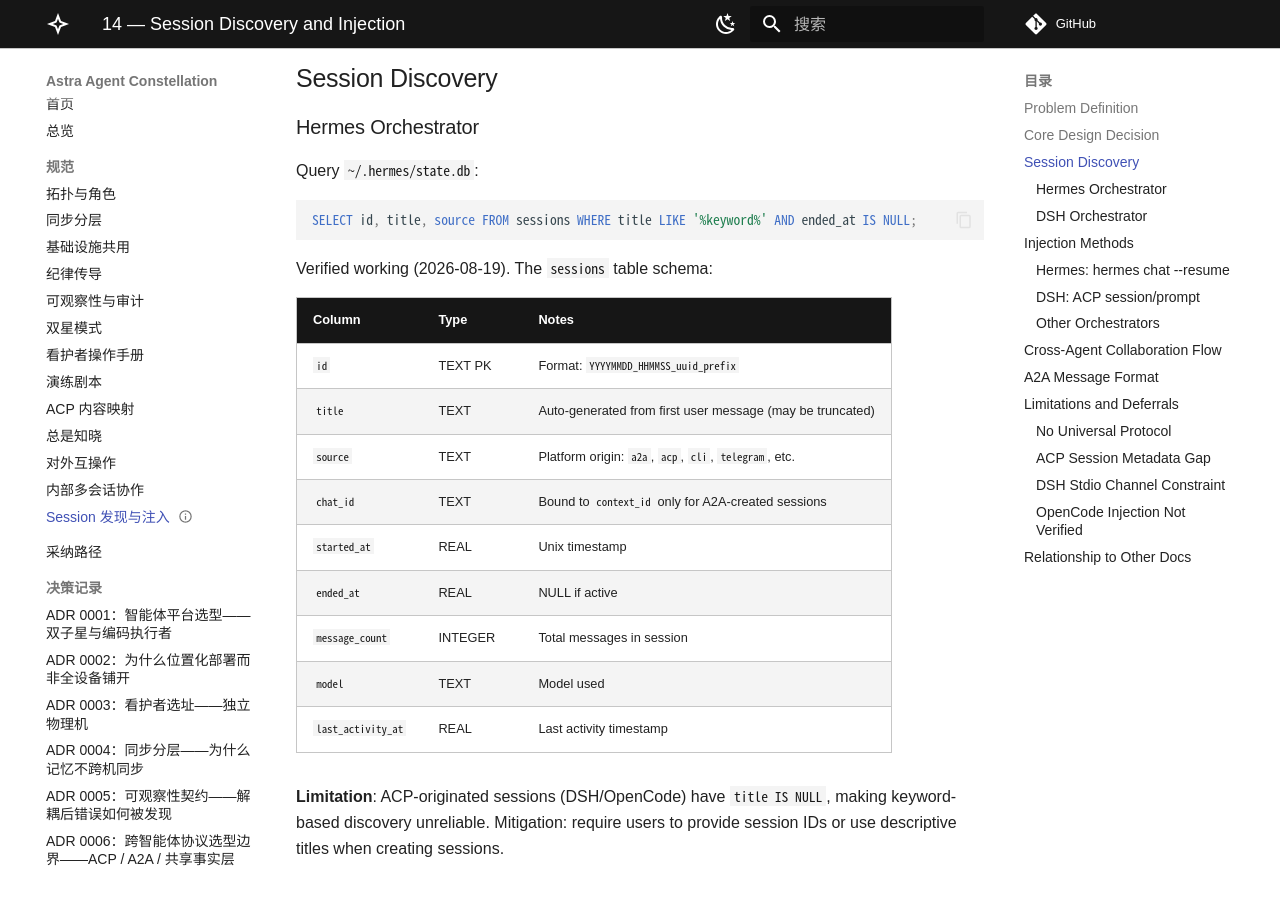
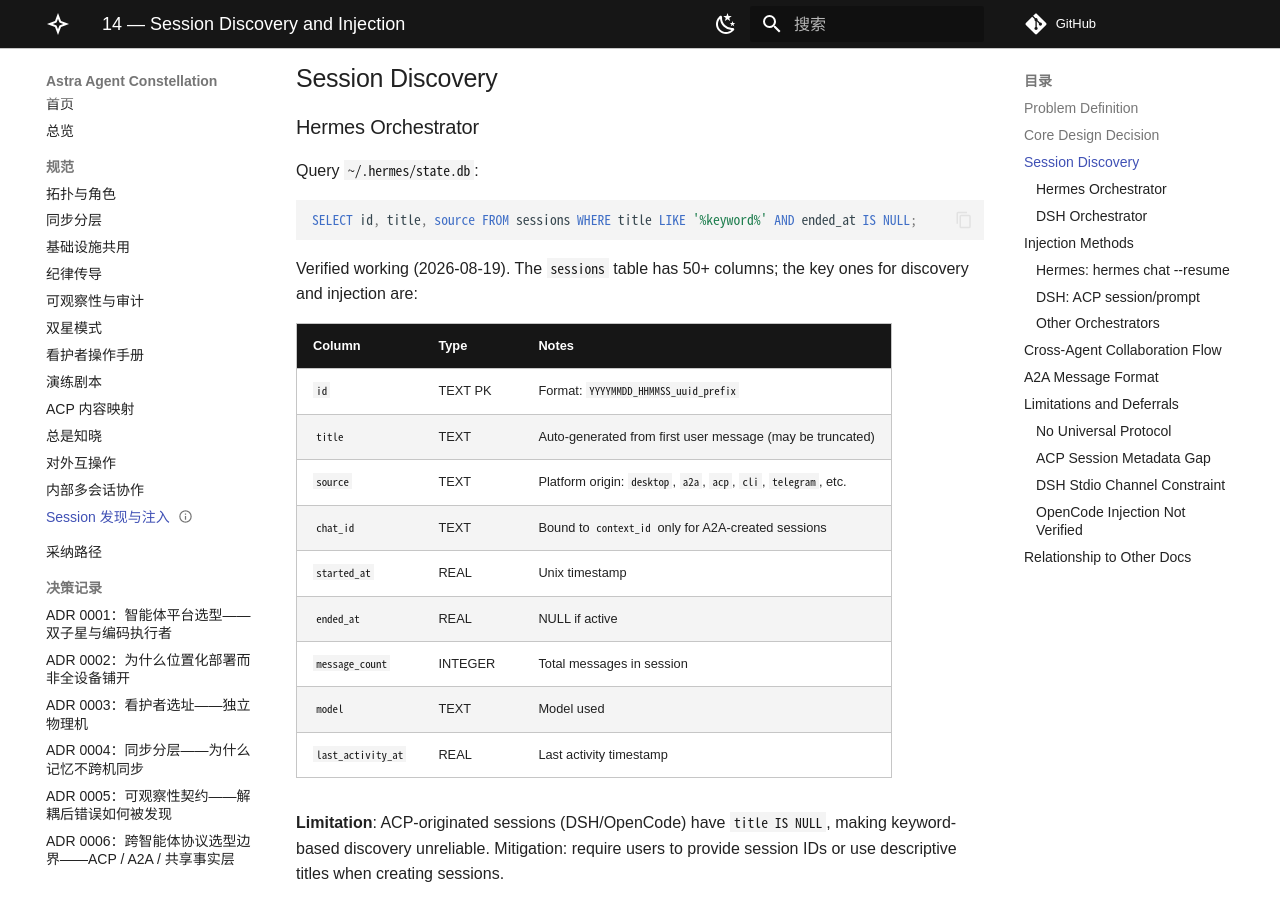
Before and after one commit to alrcatraz/astra-agent-constellation, an MkDocs documentation site: the page built from docs/14-session-discovery-and-injection.md, in a window 1280 px wide and 900 px high, scrolled down 723 px. Built offline with MkDocs 1.6.1 and Material for MkDocs 9.7.7, drawn with Linux system fonts in a browser that asks for light colours; comment, search, counter and statistics services are not loaded.

Commit message:
docs/14: schema correction (pre-analysis snapshot)

````diff
--- a/docs/14-session-discovery-and-injection.md
+++ b/docs/14-session-discovery-and-injection.md
@@ -37,13 +37,14 @@ Query `~/.hermes/state.db`:
 SELECT id, title, source FROM sessions WHERE title LIKE '%keyword%' AND ended_at IS NULL;
 ```
 
-Verified working (2026-08-19). The `sessions` table schema:
+Verified working (2026-08-19). The `sessions` table has 50+ columns; the
+key ones for discovery and injection are:
 
 | Column | Type | Notes |
 |:--|:--|:--|
 | `id` | TEXT PK | Format: `YYYYMMDD_HHMMSS_uuid_prefix` |
 | `title` | TEXT | Auto-generated from first user message (may be truncated) |
-| `source` | TEXT | Platform origin: `a2a`, `acp`, `cli`, `telegram`, etc. |
+| `source` | TEXT | Platform origin: `desktop`, `a2a`, `acp`, `cli`, `telegram`, etc. |
 | `chat_id` | TEXT | Bound to `context_id` only for A2A-created sessions |
 | `started_at` | REAL | Unix timestamp |
 | `ended_at` | REAL | NULL if active |
````
